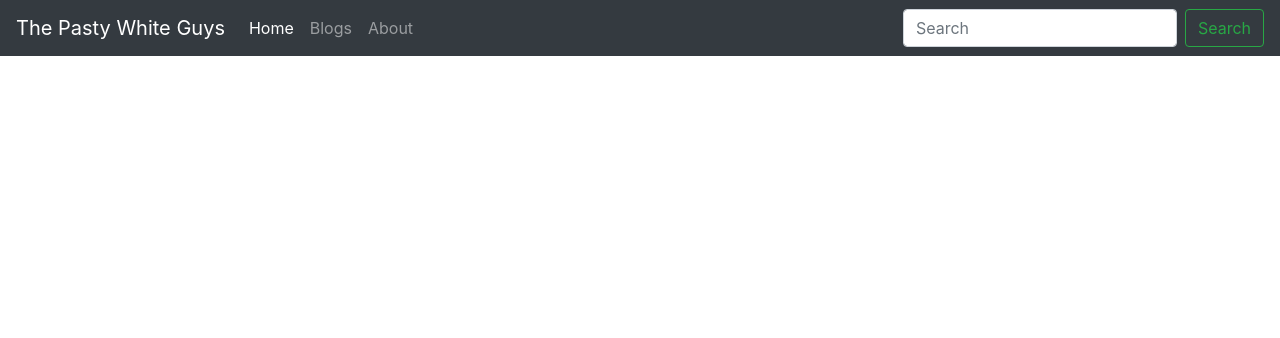
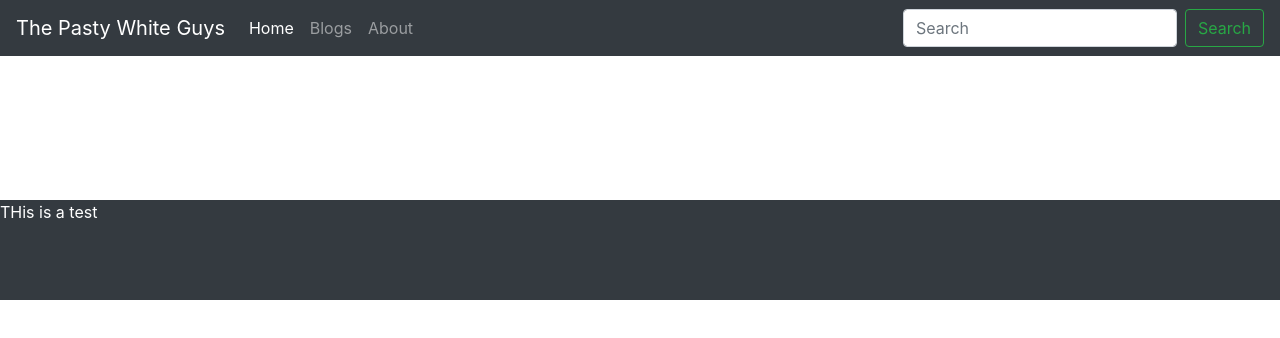
Before and after one commit to haydenut/creative_one, a plain HTML site: page index.html in a window 1280 px wide. Drawn offline with nearby package versions, Linux system fonts and the light colour scheme.

Commit message:
Added footer

```diff
--- a/index.html
+++ b/index.html
@@ -3,6 +3,7 @@
     <head>
           <link rel="stylesheet" href="https://stackpath.bootstrapcdn.com/bootstrap/4.3.1/css/bootstrap.min.css"
       integrity="sha384-ggOyR0iXCbMQv3Xipma34MD+dH/1fQ784/j6cY/iJTQUOhcWr7x9JvoRxT2MZw1T" crossorigin="anonymous">
+      <link rel="stylesheet" href="css/styles.css">
     </head>
 
     <body style="color: white">
@@ -31,4 +32,11 @@
           </div>
         </nav>
       </body>
+
+      </br></br></br>
+      </br></br></br>
+
+      <footer class="footer" >
+          <p>THis is a test</p>
+      </footer>
 </html>
```
